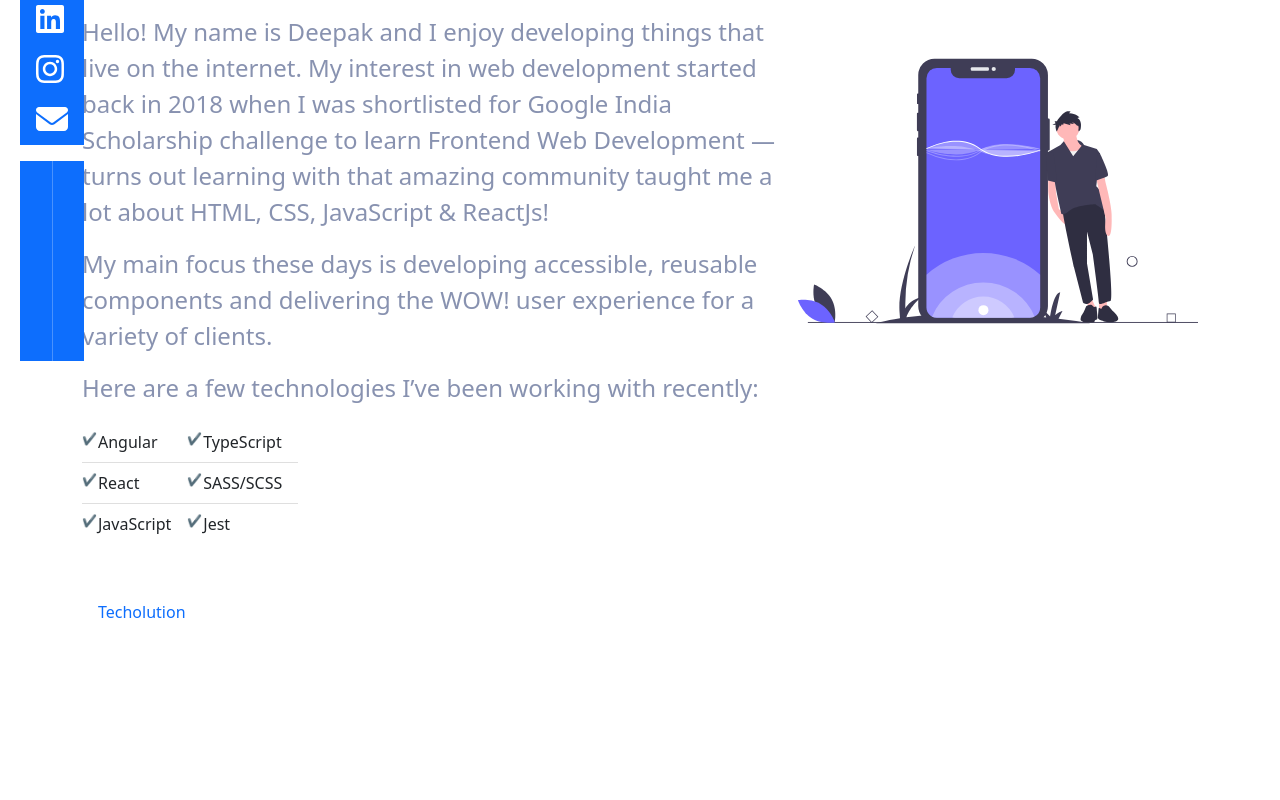
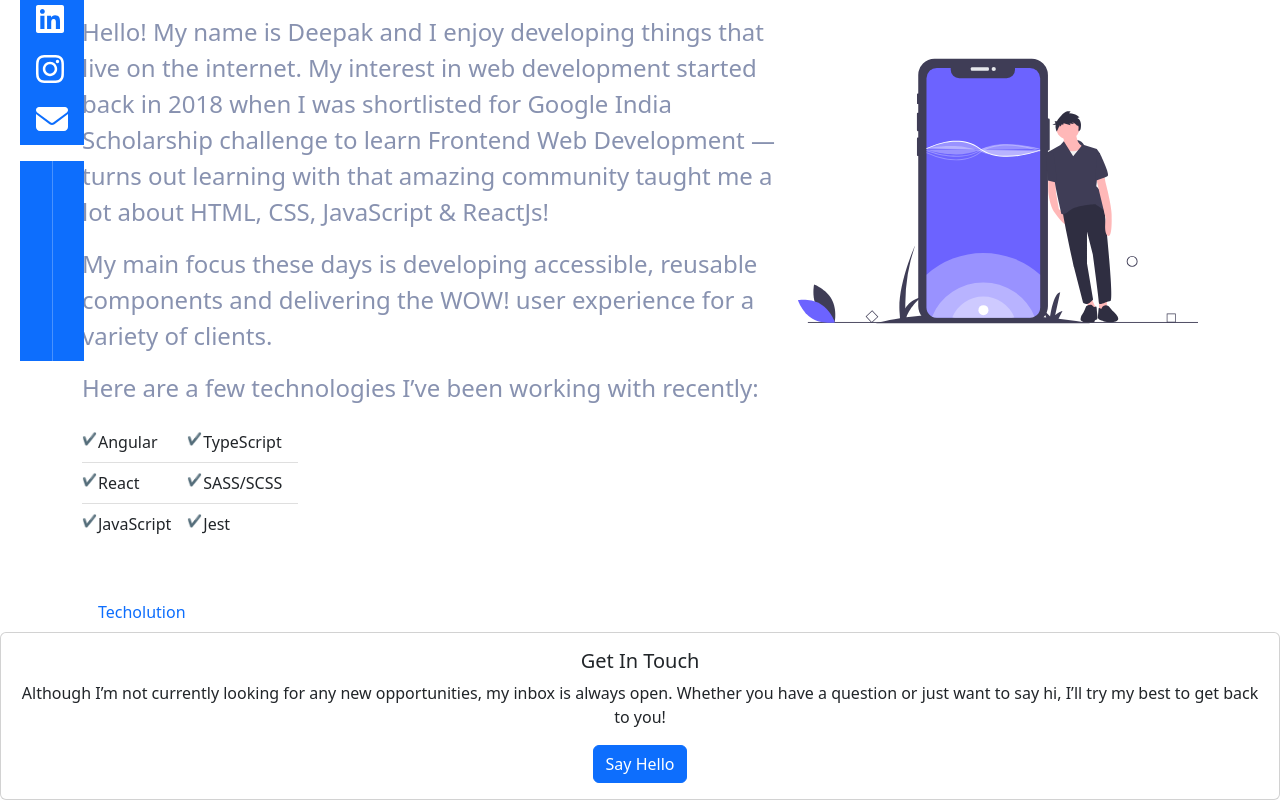
Before and after one commit to DKdEviL/portfolio, a React (Create React App) app: page / in a window 1280 px wide. Shown: the part 439-1239 px from the top of the page. Before the commit the page ends 1071 px from the top, so only its background shows below. Built offline with nearby package versions, Linux system fonts and the light colour scheme.

Commit message:
contact me basic added

```diff
--- a/src/App.tsx
+++ b/src/App.tsx
@@ -1,6 +1,7 @@
 import React from 'react';
 import './App.css';
 import AboutMe from './components/about/About';
+import Contact from './components/contact/Contact';
 import WorkExperience from './components/experience/WorkExperience';
 import Info from './components/info/info';
 import NavBar from './components/navbar/Navbar';
@@ -27,6 +28,9 @@ function App() {
         <div id="experience">
           <WorkExperience />
         </div>
+        <div id="contactMe">
+          <Contact />
+        </div>
       </section>
     </div>
   );
--- /dev/null
+++ b/src/components/contact/Contact.tsx
@@ -0,0 +1,21 @@
+import { Button, Card } from "react-bootstrap";
+
+
+const Contact = () => {
+    return (
+      <Card className="text-center">
+        {/* <Card.Header>Featured</Card.Header> */}
+        <Card.Body>
+          <Card.Title>Get In Touch</Card.Title>
+          <Card.Text>
+            Although I’m not currently looking for any new opportunities, my
+            inbox is always open. Whether you have a question or just want to
+            say hi, I’ll try my best to get back to you!
+          </Card.Text>
+          <Button variant="primary">Say Hello</Button>
+        </Card.Body>
+      </Card>
+    );
+};
+
+export default Contact;
```
